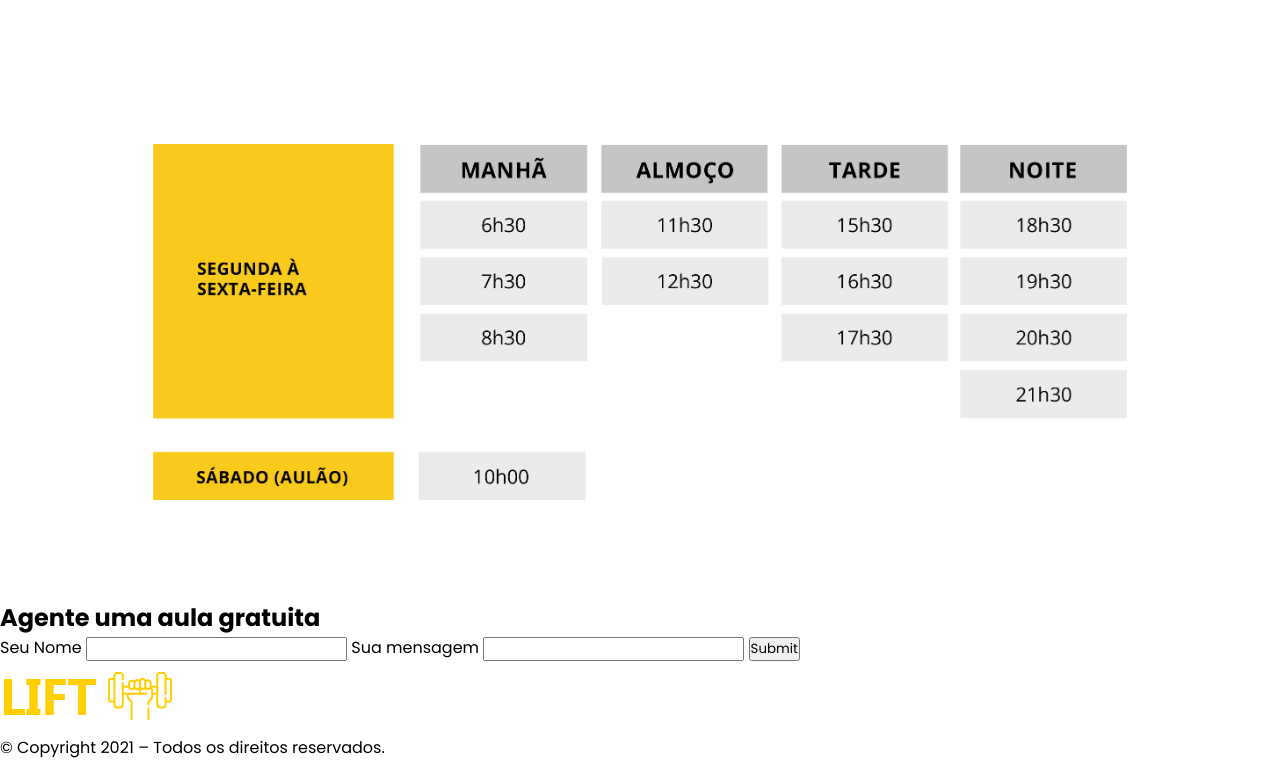
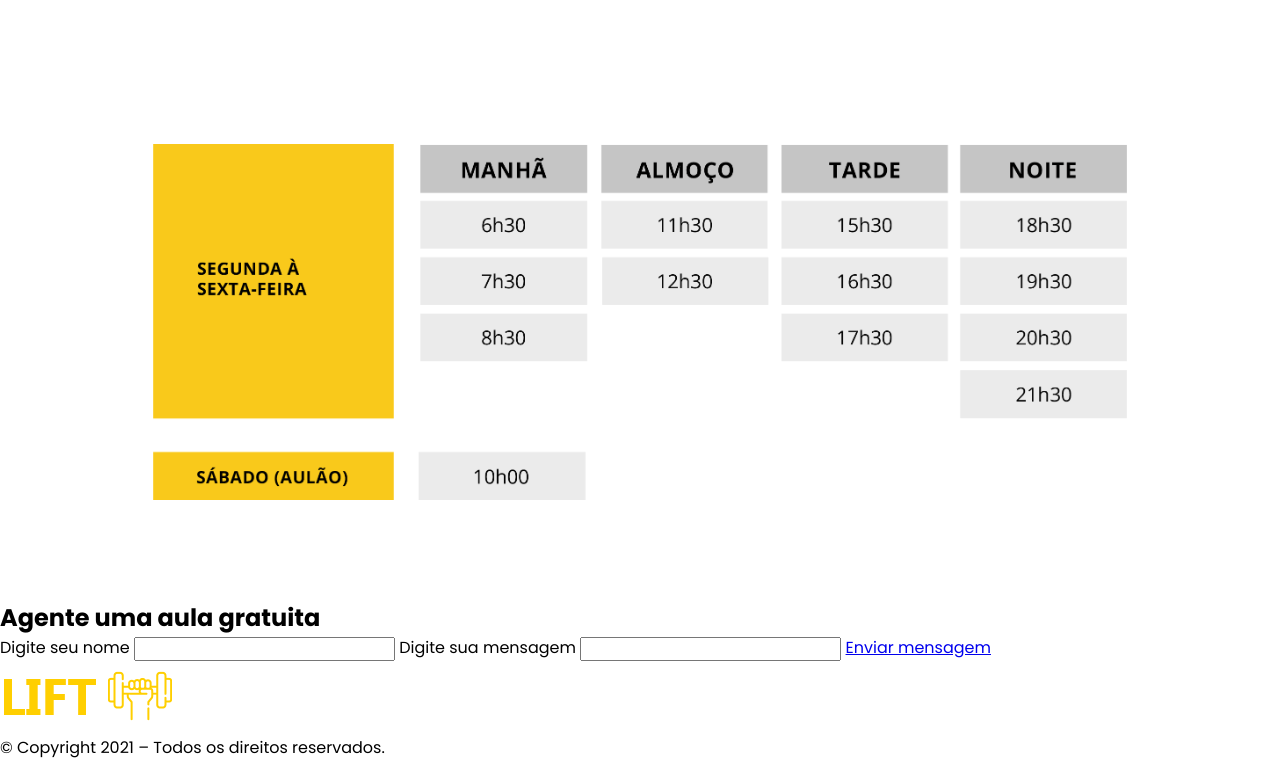
Before and after one commit to ferreirazdev/lift-academia, a plain HTML site: page src/index.html in a window 1280 px wide. Shown: the part 2356-3116 px from the top of the page. Drawn offline with Linux system fonts and the light colour scheme.

Commit message:
Update index.html

```diff
--- a/src/index.html
+++ b/src/index.html
@@ -65,15 +65,16 @@
     <img src="./assets/agenda.png" alt="">
   </section>
 </body>
+
 <footer>
   <section class="contato">
     <h2>Agente uma aula gratuita</h2>
     <form>
-      <label for="fname">Seu Nome</label>
+      <label for="fname">Digite seu nome</label>
       <input type="text">
-      <label for="fname">Sua mensagem</label>
-      <input type="text">
-      <input type="submit">
+      <label for="fname">Digite sua mensagem</label>
+      <input type="text" id="msg">
+      <a href="#" id="btn">Enviar mensagem</a>
     </form>
   </section>
   <img src="./assets/Grupo 1.png">
```
